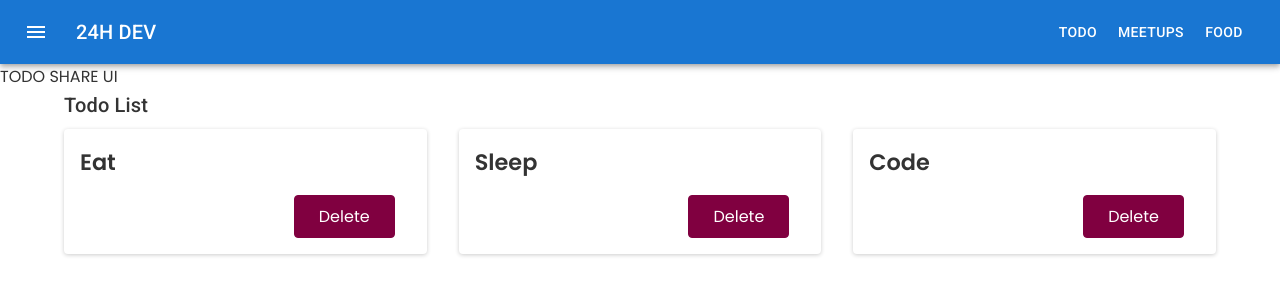
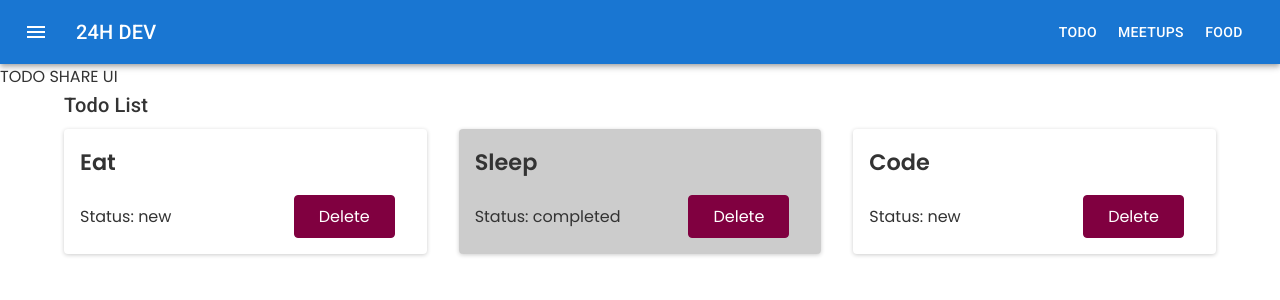
Before and after one commit to kctrnn/learn-reactjs, a React (Create React App) app: page /todos in a window 1280 px wide. Shown: the top 300 px of the page. Built offline with nearby package versions, Linux system fonts and the light colour scheme.

Commit message:
Toggle todo

```diff
--- a/package.json
+++ b/package.json
@@ -15,6 +15,7 @@
     "@types/react": "^17.0.0",
     "@types/react-dom": "^17.0.0",
     "@types/react-router-dom": "^5.3.2",
+    "classnames": "^2.3.1",
     "query-string": "^7.0.1",
     "react": "^17.0.2",
     "react-dom": "^17.0.2",
--- a/src/components/Modal/styles.scss
+++ b/src/components/Modal/styles.scss
@@ -1,7 +1,8 @@
 .modal {
   position: fixed;
-  top: 20vh;
-  left: calc(50% - 15rem);
+  top: 50%;
+  left: 50%;
+  transform: translate(-50%, -50%);
   z-index: 10;
 
   width: 30rem;
--- a/src/features/Todo/components/TodoCard/index.tsx
+++ b/src/features/Todo/components/TodoCard/index.tsx
@@ -1,23 +1,38 @@
+import classNames from 'classnames';
+import { Todo } from 'models';
 import './styles.scss';
 
 export interface TodoCardProps {
-  text: string;
-  isDone?: boolean;
+  todo: Todo;
   onDelete: () => void;
+  onClick: (todoId: number) => void;
 }
 
-function TodoCard({ text, isDone, onDelete }: TodoCardProps) {
+function TodoCard({ todo, onClick, onDelete }: TodoCardProps) {
   const handleDeleteClick = () => {
     if (!onDelete) return;
 
     onDelete();
   };
 
+  const handleClick = (todoId: number) => {
+    if (!onClick) return;
+
+    onClick(todoId);
+  };
+
   return (
-    <div className="todo-card">
-      <h2>{text}</h2>
+    <div
+      className={classNames('todo-card', {
+        completed: todo.status === 'completed',
+      })}
+      onClick={() => handleClick(todo.id)}
+    >
+      <h2>{todo.text}</h2>
 
-      <div className="actions">
+      <div>
+        <p>{`Status: ${todo.status}`}</p>
+
         <button className="btn" onClick={handleDeleteClick}>
           Delete
         </button>
--- a/src/features/Todo/components/TodoCard/styles.scss
+++ b/src/features/Todo/components/TodoCard/styles.scss
@@ -2,16 +2,32 @@
   // width: 20rem;
   padding: 1rem;
   border-radius: 4px;
+  background-color: white;
 
-  background-color: white;
   box-shadow: 0 1px 4px rgba(0, 0, 0, 0.2);
+  transition: transform 200ms ease-in-out;
+  cursor: pointer;
+
+  &.completed {
+    background-color: rgba(0, 0, 0, 0.2);
+  }
 
   & > h2 {
     margin-bottom: 1rem;
     font-size: 1.4rem;
   }
 
-  & > .actions {
-    text-align: right;
+  & > p {
+    font-size: 0.875rem;
+  }
+
+  & > div {
+    display: flex;
+    justify-content: space-between;
+    align-items: center;
+  }
+
+  &:hover {
+    transform: translateY(-4px);
   }
 }
--- a/src/features/Todo/components/TodoList/index.tsx
+++ b/src/features/Todo/components/TodoList/index.tsx
@@ -5,14 +5,15 @@ import TodoCard from '../TodoCard';
 export interface TodoListProps {
   todoList: Todo[];
   onDeleteClick: () => void;
+  onTodoClick: (todoId: number) => void;
 }
 
-function TodoList({ todoList, onDeleteClick }: TodoListProps) {
+function TodoList({ todoList, onDeleteClick, onTodoClick }: TodoListProps) {
   return (
     <Grid container spacing={4}>
       {todoList.map((todo) => (
         <Grid item key={todo.id} xs={12} md={6} lg={4}>
-          <TodoCard text={todo.text} onDelete={onDeleteClick} />
+          <TodoCard todo={todo} onClick={onTodoClick} onDelete={onDeleteClick} />
         </Grid>
       ))}
     </Grid>
--- a/src/features/Todo/pages/ListPage/index.tsx
+++ b/src/features/Todo/pages/ListPage/index.tsx
@@ -4,10 +4,10 @@ import Backdrop from 'components/Backdrop';
 import Modal from 'components/Modal';
 import TodoList from 'features/Todo/components/TodoList';
 import { Todo } from 'models';
+import queryString from 'query-string';
 import { useMemo, useState } from 'react';
+import { useLocation } from 'react-router-dom';
 import './styles.scss';
-import queryString from 'query-string';
-import { useLocation } from 'react-router-dom';
 
 function ListPage() {
   const initTodoList: Todo[] = [
@@ -44,6 +44,15 @@ function ListPage() {
     setModalIsOpen(false);
   };
 
+  const handleTodoClick = (todoId: number) => {
+    const newTodoList = [...todoList];
+    const clickedTodo = todoList.find((todo) => todo.id === todoId);
+
+    console.log(clickedTodo);
+
+    setTodoList(newTodoList);
+  };
+
   const renderedTodoList = useMemo(() => {
     return todoList.filter((todo) => filteredStatus === 'all' || filteredStatus === todo.status);
   }, [todoList, filteredStatus]);
@@ -55,7 +64,11 @@ function ListPage() {
           Todo List
         </Typography>
 
-        <TodoList todoList={renderedTodoList} onDeleteClick={handleDelete} />
+        <TodoList
+          todoList={renderedTodoList}
+          onTodoClick={handleTodoClick}
+          onDeleteClick={handleDelete}
+        />
 
         {modalIsOpen && <Modal onClose={handleCloseModal} onConfirm={handleCloseModal} />}
         {modalIsOpen && <Backdrop onCloseModal={handleCloseModal} />}
```
Also changed, not shown: 1 other file (tests, documents, lock files or other folders).
